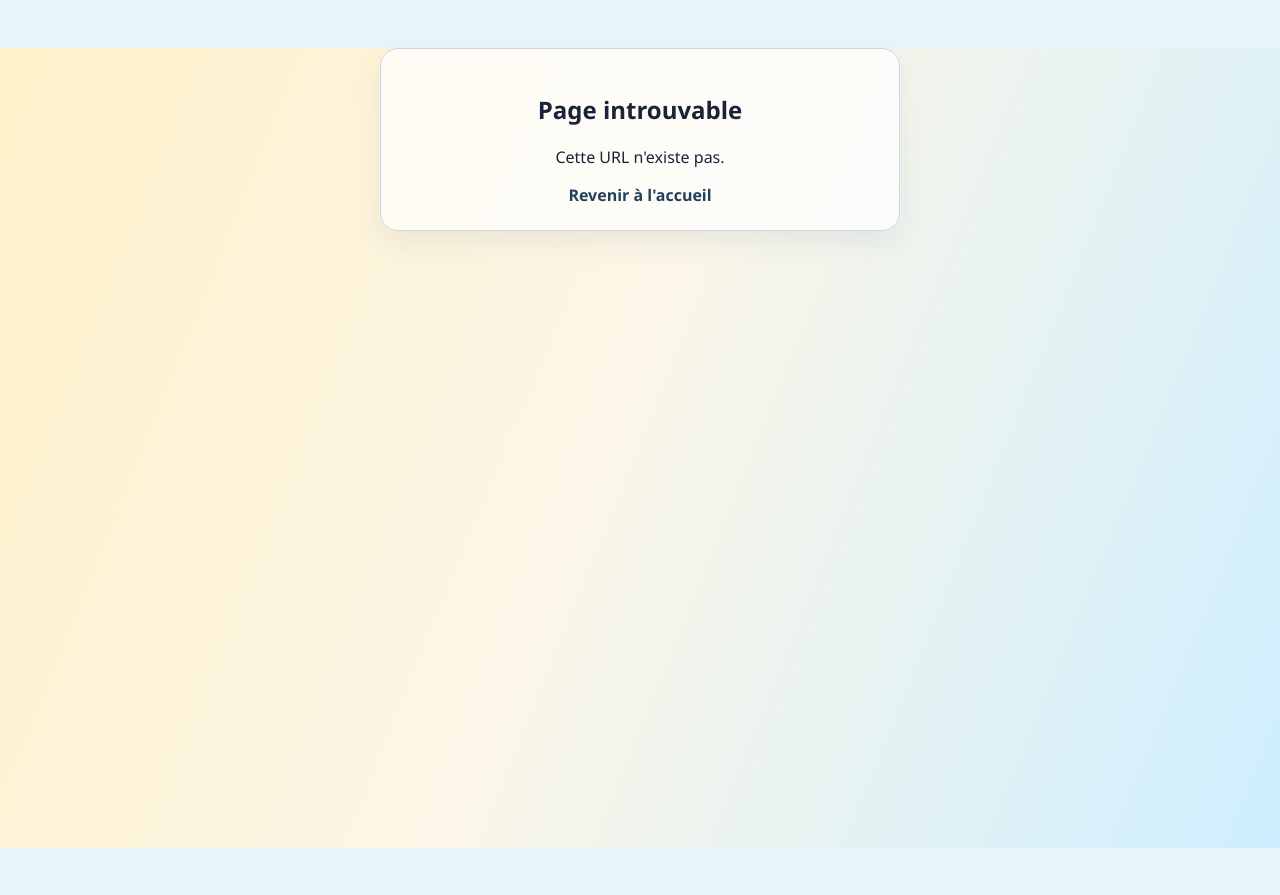
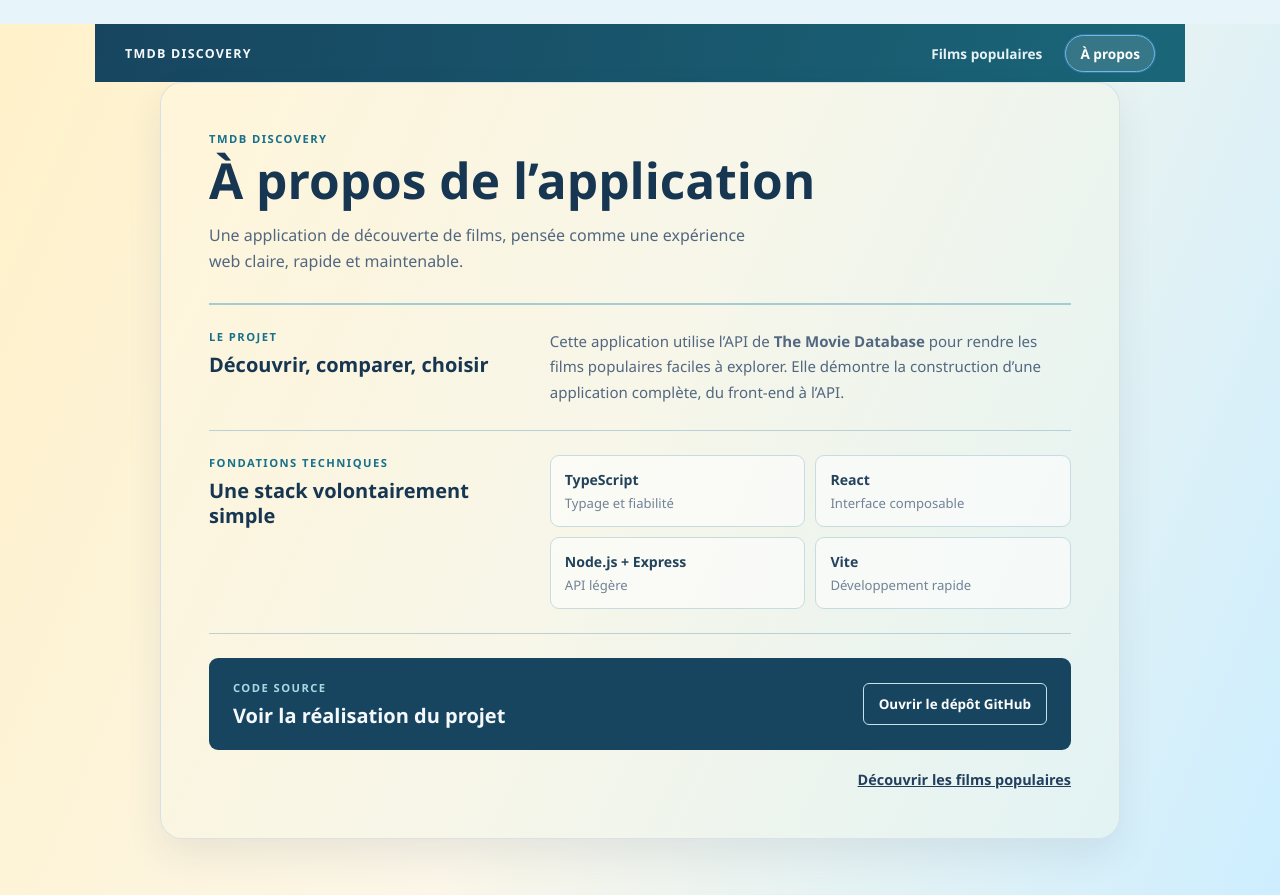
Before and after one commit to helenaguertin/themoviedb-discovery-app, a React (Vite) app: page /about in a window 1280 px wide. Before the commit the page ends 848 px from the top, so only its background shows below. Built offline with nearby package versions, Linux system fonts and the light colour scheme.

Commit message:
feat: ✨ Add AboutPage and NavBar components with routing

```diff
--- a/src/front-end/App.tsx
+++ b/src/front-end/App.tsx
@@ -1,4 +1,6 @@
 import { Navigate, Route, Routes } from 'react-router';
+import NavBar from './components/NavBar';
+import AboutPage from './pages/AboutPage';
 import MovieDetailPage from './pages/MovieDetailPage';
 import MoviesListPage from './pages/MoviesListPage';
 import NotFoundPage from './pages/NotFoundPage';
@@ -6,11 +8,15 @@ import './app.css';
 
 export default function App() {
   return (
+    <>
+      <NavBar />
       <Routes>
         <Route path="/" element={<Navigate to="/movies" replace />} />
         <Route path="/movies" element={<MoviesListPage />} />
         <Route path="/movies/:id" element={<MovieDetailPage />} />
+        <Route path="/about" element={<AboutPage />} />
         <Route path="*" element={<NotFoundPage />} />
       </Routes>
+    </>
   );
 }
--- /dev/null
+++ b/src/front-end/components/NavBar.css
@@ -0,0 +1,84 @@
+.site-nav {
+  width: min(1090px, calc(100% - 40px));
+  margin: 24px auto 0;
+  background: linear-gradient(100deg, #174560, #1a6678);
+  color: #f5f9fc;
+}
+
+.site-nav__inner {
+  display: flex;
+  min-height: 58px;
+  align-items: center;
+  justify-content: space-between;
+  gap: 24px;
+  padding: 0 30px;
+}
+
+.site-nav__brand {
+  color: inherit;
+  font-size: 0.78rem;
+  font-weight: 850;
+  letter-spacing: 0.1em;
+  text-decoration: none;
+  text-transform: uppercase;
+}
+
+.site-nav__links {
+  display: flex;
+  align-items: center;
+  gap: 8px;
+}
+
+.site-nav__link {
+  padding: 8px 14px;
+  border: 1px solid transparent;
+  border-radius: 999px;
+  color: #e8f2f6;
+  font-size: 0.85rem;
+  font-weight: 700;
+  text-decoration: none;
+  transition:
+    background-color 150ms ease,
+    border-color 150ms ease,
+    color 150ms ease;
+}
+
+.site-nav__link:hover,
+.site-nav__link:focus-visible {
+  border-color: rgb(255 255 255 / 55%);
+  color: #fff;
+}
+
+.site-nav__link--active {
+  border-color: #72b7ef;
+  background: rgb(255 255 255 / 12%);
+  box-shadow: 0 0 0 1px rgb(114 183 239 / 25%);
+  color: #fff;
+}
+
+@media (max-width: 600px) {
+  .site-nav {
+    width: calc(100% - 32px);
+    margin-top: 16px;
+  }
+
+  .site-nav__inner {
+    min-height: 54px;
+    gap: 8px;
+    padding: 8px 12px;
+  }
+
+  .site-nav__brand {
+    font-size: 0.68rem;
+    letter-spacing: 0.06em;
+  }
+
+  .site-nav__links {
+    gap: 2px;
+  }
+
+  .site-nav__link {
+    padding: 7px 9px;
+    font-size: 0.75rem;
+  }
+}
--- /dev/null
+++ b/src/front-end/components/NavBar.tsx
@@ -0,0 +1,32 @@
+import { NavLink } from 'react-router';
+import './NavBar.css';
+
+export default function NavBar() {
+  return (
+    <header className="site-nav">
+      <div className="site-nav__inner">
+        <NavLink className="site-nav__brand" to="/movies">
+          TMDB Discovery
+        </NavLink>
+        <nav className="site-nav__links" aria-label="Navigation principale">
+          <NavLink
+            className={({ isActive }) =>
+              `site-nav__link${isActive ? ' site-nav__link--active' : ''}`
+            }
+            to="/movies"
+          >
+            Films populaires
+          </NavLink>
+          <NavLink
+            className={({ isActive }) =>
+              `site-nav__link${isActive ? ' site-nav__link--active' : ''}`
+            }
+            to="/about"
+          >
+            À propos
+          </NavLink>
+        </nav>
+      </div>
+    </header>
+  );
+}
--- /dev/null
+++ b/src/front-end/pages/AboutPage.css
@@ -0,0 +1,169 @@
+.about-page {
+  padding-top: 32px;
+}
+
+.about-card {
+  padding: clamp(20px, 4vw, 48px);
+  border: 1px solid rgb(203 216 228 / 65%);
+  border-radius: 22px;
+  background: linear-gradient(115deg, #fff5d9 0%, #f7f6e9 48%, #e2f3f4 100%);
+  box-shadow: 0 16px 36px rgb(41 69 99 / 9%);
+}
+
+.about-hero {
+  padding-bottom: 28px;
+  border-bottom: 2px solid #a7cbd2;
+}
+
+.about-eyebrow {
+  margin: 0 0 8px;
+  color: #18718a;
+  font-size: 0.7rem;
+  font-weight: 850;
+  letter-spacing: 0.13em;
+  text-transform: uppercase;
+}
+
+.about-hero h1 {
+  margin: 0;
+  color: #173652;
+  font-size: clamp(2rem, 5vw, 3.1rem);
+  font-weight: 850;
+  line-height: 1.05;
+}
+
+.about-intro {
+  max-width: 570px;
+  margin: 16px 0 0;
+  color: #526780;
+  font-size: 1rem;
+  line-height: 1.65;
+}
+
+.about-section {
+  display: grid;
+  grid-template-columns: minmax(190px, 0.9fr) minmax(0, 1.5fr);
+  gap: 28px;
+  padding: 24px 0;
+  border-bottom: 1px solid #b9d1d6;
+}
+
+.about-section__heading h2,
+.about-source h2 {
+  margin: 0;
+  color: #173652;
+  font-size: 1.25rem;
+  font-weight: 850;
+  line-height: 1.25;
+}
+
+.about-section__copy {
+  margin: 0;
+  color: #526780;
+  font-size: 0.94rem;
+  line-height: 1.7;
+}
+
+.about-foundations {
+  display: grid;
+  grid-template-columns: repeat(2, minmax(0, 1fr));
+  gap: 10px;
+  padding: 0;
+  margin: 0;
+  list-style: none;
+}
+
+.about-foundation {
+  padding: 14px;
+  border: 1px solid #c7dce0;
+  border-radius: 9px;
+  background: rgb(255 255 255 / 58%);
+}
+
+.about-foundation h3 {
+  margin: 0 0 5px;
+  color: #23435c;
+  font-size: 0.88rem;
+  font-weight: 800;
+}
+
+.about-foundation p {
+  margin: 0;
+  color: #718396;
+  font-size: 0.82rem;
+}
+
+.about-source {
+  display: flex;
+  align-items: center;
+  justify-content: space-between;
+  gap: 20px;
+  margin-top: 24px;
+  padding: 22px 24px;
+  border-radius: 9px;
+  background: #174560;
+}
+
+.about-source .about-eyebrow {
+  color: #a8d9e2;
+}
+
+.about-source h2 {
+  color: #f5f9fc;
+}
+
+.about-source__link {
+  flex: 0 0 auto;
+  padding: 11px 15px;
+  border: 1px solid #c3e4e8;
+  border-radius: 6px;
+  color: #fff;
+  font-size: 0.84rem;
+  font-weight: 800;
+  text-decoration: none;
+}
+
+.about-source__link:hover,
+.about-source__link:focus-visible {
+  background: rgb(255 255 255 / 12%);
+  text-decoration: underline;
+}
+
+.about-navigation {
+  margin-top: 18px;
+  text-align: right;
+}
+
+.about-navigation a {
+  color: #22405d;
+  font-size: 0.9rem;
+  font-weight: 700;
+}
+
+@media (max-width: 640px) {
+  .about-page {
+    padding-top: 24px;
+  }
+
+  .about-section {
+    grid-template-columns: minmax(0, 1fr);
+    gap: 14px;
+    padding: 20px 0;
+  }
+
+  .about-source {
+    align-items: flex-start;
+    flex-direction: column;
+    padding: 18px;
+  }
+
+  .about-foundations {
+    gap: 8px;
+  }
+}
+
+@media (max-width: 380px) {
+  .about-foundations {
+    grid-template-columns: minmax(0, 1fr);
+  }
+}
--- /dev/null
+++ b/src/front-end/pages/AboutPage.tsx
@@ -0,0 +1,73 @@
+import { Link } from 'react-router';
+import './AboutPage.css';
+
+const foundations = [
+  { name: 'TypeScript', description: 'Typage et fiabilité' },
+  { name: 'React', description: 'Interface composable' },
+  { name: 'Node.js + Express', description: 'API légère' },
+  { name: 'Vite', description: 'Développement rapide' },
+];
+
+export default function AboutPage() {
+  return (
+    <main className="page-shell about-page">
+      <article className="about-card">
+        <header className="about-hero">
+          <p className="about-eyebrow">TMDB Discovery</p>
+          <h1>À propos de l’application</h1>
+          <p className="about-intro">
+            Une application de découverte de films, pensée comme une expérience
+            web claire, rapide et maintenable.
+          </p>
+        </header>
+
+        <section className="about-section">
+          <div className="about-section__heading">
+            <p className="about-eyebrow">Le projet</p>
+            <h2>Découvrir, comparer, choisir</h2>
+          </div>
+          <p className="about-section__copy">
+            Cette application utilise l’API de{' '}
+            <strong>The Movie Database</strong> pour rendre les films populaires
+            faciles à explorer. Elle démontre la construction d’une application
+            complète, du front-end à l’API.
+          </p>
+        </section>
+
+        <section className="about-section">
+          <div className="about-section__heading">
+            <p className="about-eyebrow">Fondations techniques</p>
+            <h2>Une stack volontairement simple</h2>
+          </div>
+          <ul className="about-foundations">
+            {foundations.map((foundation) => (
+              <li className="about-foundation" key={foundation.name}>
+                <h3>{foundation.name}</h3>
+                <p>{foundation.description}</p>
+              </li>
+            ))}
+          </ul>
+        </section>
+
+        <footer className="about-source">
+          <div>
+            <p className="about-eyebrow">Code source</p>
+            <h2>Voir la réalisation du projet</h2>
+          </div>
+          <a
+            className="about-source__link"
+            href="https://github.com/helenaguertin/themoviedb-discovery-app"
+            target="_blank"
+            rel="noreferrer"
+          >
+            Ouvrir le dépôt GitHub
+          </a>
+        </footer>
+
+        <nav className="about-navigation" aria-label="Navigation">
+          <Link to="/movies">Découvrir les films populaires</Link>
+        </nav>
+      </article>
+    </main>
+  );
+}
```
Lines whose indentation alone changed are shown as unchanged.
